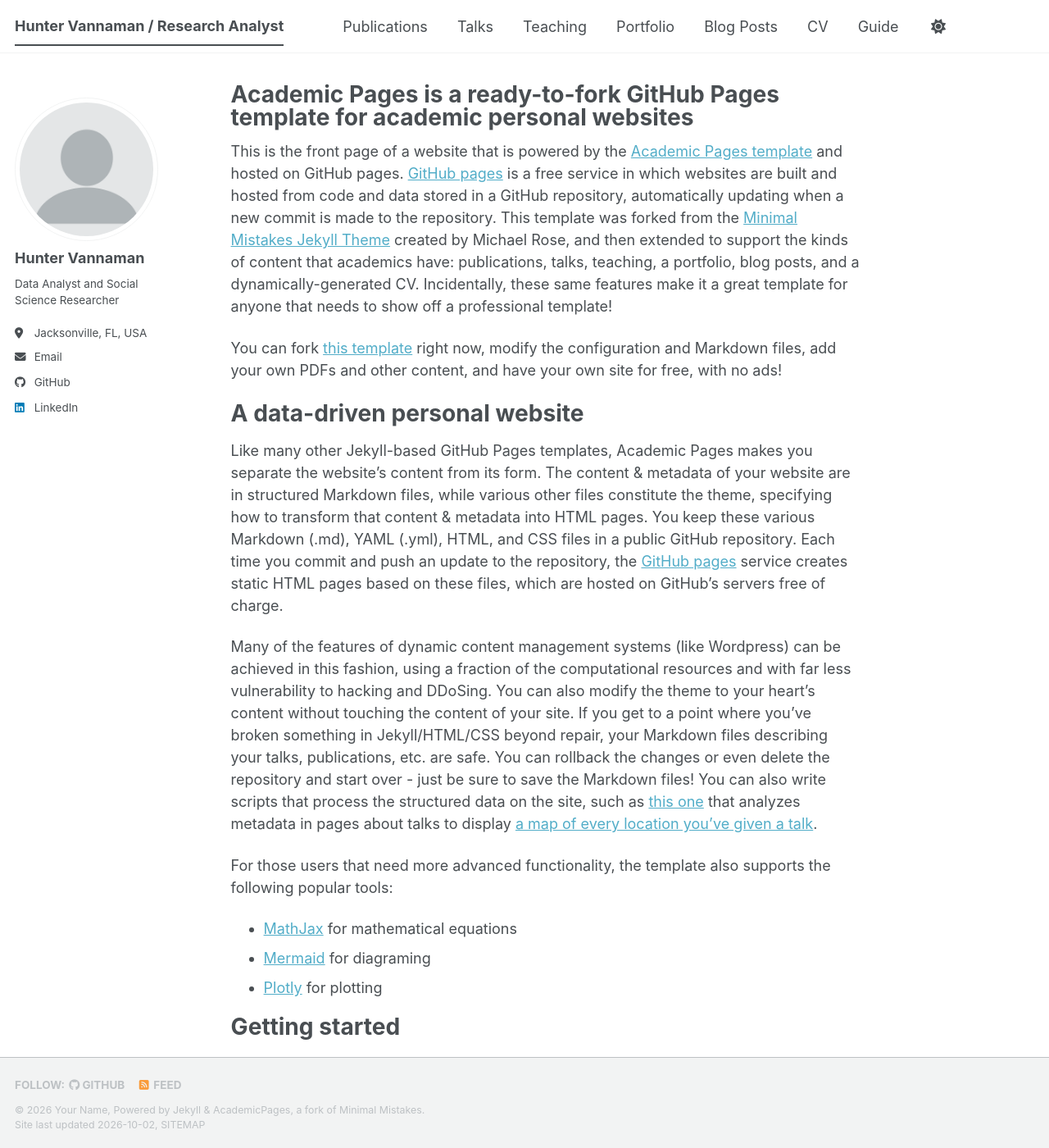
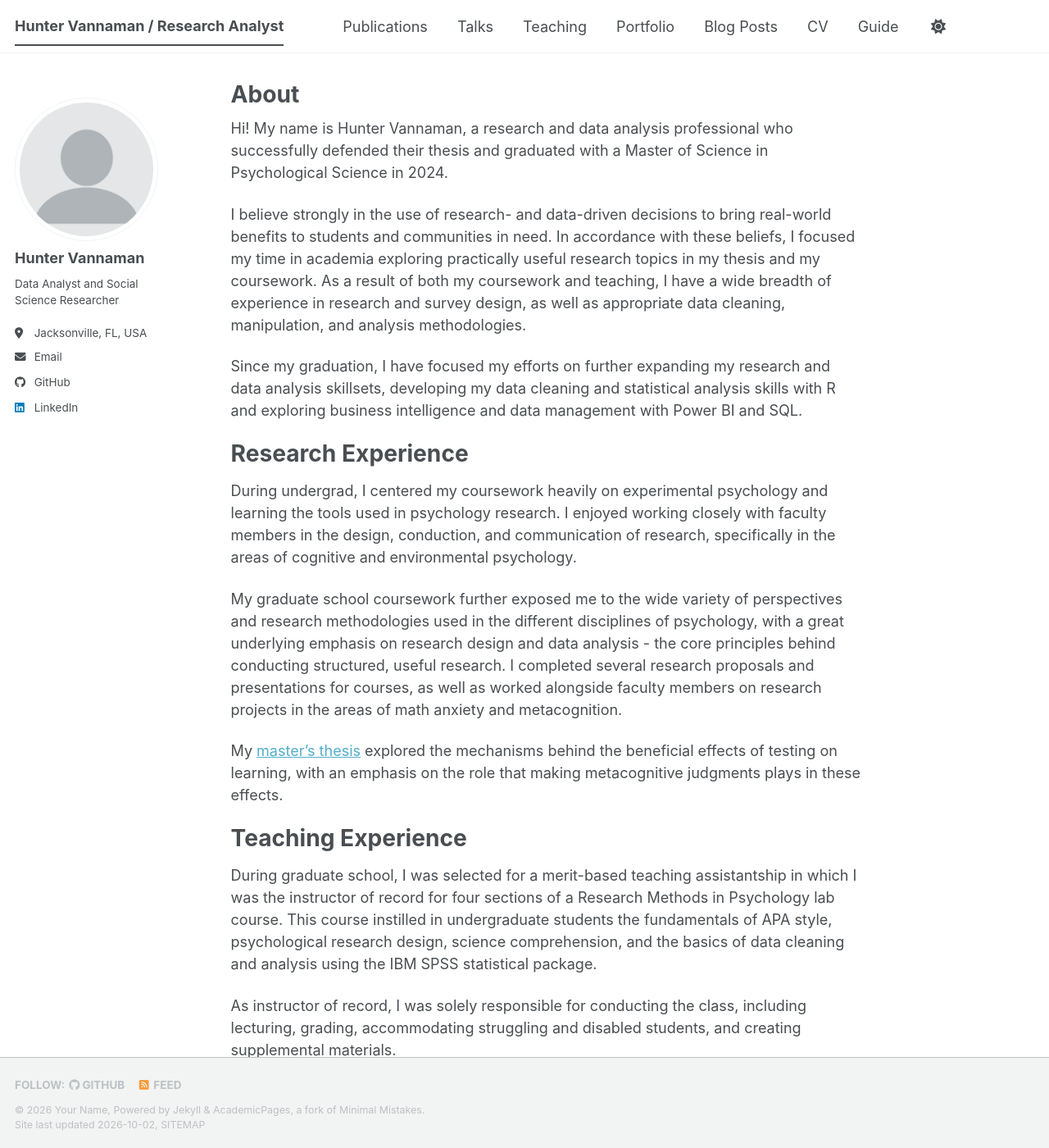
Before and after one commit to huntervannaman/huntervannaman.github.io, a Jekyll site: the page built from _pages/about.md, in a window 1280 px wide and 1400 px high. Shown: the whole window at 82% size. Built offline with Jekyll 4.4.1, drawn with Linux system fonts in a browser that asks for light colours; a style sheet for code colours, icons or effects is not loaded; some of the changed text lies outside the part shown.

Commit message:
Update about.md

```diff
--- a/_pages/about.md
+++ b/_pages/about.md
@@ -1,56 +1,34 @@
 ---
 permalink: /
-title: "Academic Pages is a ready-to-fork GitHub Pages template for academic personal websites"
+title: "About"
 author_profile: true
 redirect_from:
   - /about/
   - /about.html
 ---
 
-This is the front page of a website that is powered by the [Academic Pages template](https://github.com/academicpages/academicpages.github.io) and hosted on GitHub pages. [GitHub pages](https://pages.github.com) is a free service in which websites are built and hosted from code and data stored in a GitHub repository, automatically updating when a new commit is made to the repository. This template was forked from the [Minimal Mistakes Jekyll Theme](https://mmistakes.github.io/minimal-mistakes/) created by Michael Rose, and then extended to support the kinds of content that academics have: publications, talks, teaching, a portfolio, blog posts, and a dynamically-generated CV. Incidentally, these same features make it a great template for anyone that needs to show off a professional template!
+Hi! My name is Hunter Vannaman, a research and data analysis professional who successfully defended their thesis and graduated with a Master of Science in Psychological Science in 2024.
 
- You can fork [this template](https://github.com/academicpages/academicpages.github.io) right now, modify the configuration and Markdown files, add your own PDFs and other content, and have your own site for free, with no ads!
+I believe strongly in the use of research- and data-driven decisions to bring real-world benefits to students and communities in need. In accordance with these beliefs, I focused my time in academia exploring practically useful research topics in my thesis and my coursework. As a result of both my coursework and teaching, I have a wide breadth of experience in research and survey design, as well as appropriate data cleaning, manipulation, and analysis methodologies.
 
-A data-driven personal website
+Since my graduation, I have focused my efforts on further expanding my research and data analysis skillsets, developing my data cleaning and statistical analysis skills with R and exploring business intelligence and data management with Power BI and SQL.
+
+Research Experience
 ======
-Like many other Jekyll-based GitHub Pages templates, Academic Pages makes you separate the website's content from its form. The content & metadata of your website are in structured Markdown files, while various other files constitute the theme, specifying how to transform that content & metadata into HTML pages. You keep these various Markdown (.md), YAML (.yml), HTML, and CSS files in a public GitHub repository. Each time you commit and push an update to the repository, the [GitHub pages](https://pages.github.com/) service creates static HTML pages based on these files, which are hosted on GitHub's servers free of charge.
+During undergrad, I centered my coursework heavily on experimental psychology and learning the tools used in psychology research. I enjoyed working closely with faculty members in the design, conduction, and communication of research, specifically in the areas of cognitive and environmental psychology.
 
-Many of the features of dynamic content management systems (like Wordpress) can be achieved in this fashion, using a fraction of the computational resources and with far less vulnerability to hacking and DDoSing. You can also modify the theme to your heart's content without touching the content of your site. If you get to a point where you've broken something in Jekyll/HTML/CSS beyond repair, your Markdown files describing your talks, publications, etc. are safe. You can rollback the changes or even delete the repository and start over - just be sure to save the Markdown files! You can also write scripts that process the structured data on the site, such as [this one](https://github.com/academicpages/academicpages.github.io/blob/master/talkmap.ipynb) that analyzes metadata in pages about talks to display [a map of every location you've given a talk](https://academicpages.github.io/talkmap.html).
+My graduate school coursework further exposed me to the wide variety of perspectives and research methodologies used in the different disciplines of psychology, with a great underlying emphasis on research design and data analysis - the core principles behind conducting structured, useful research. I completed several research proposals and presentations for courses, as well as worked alongside faculty members on research projects in the areas of math anxiety and metacognition.
 
-For those users that need more advanced functionality, the template also supports the following popular tools:
-- [MathJax](https://www.mathjax.org/) for mathematical equations
-- [Mermaid](https://mermaid.js.org/) for diagraming
-- [Plotly](https://plotly.com/javascript/) for plotting
+My [master's thesis](https://digitalcommons.unf.edu/etd/1267/) explored the mechanisms behind the beneficial effects of testing on learning, with an emphasis on the role that making metacognitive judgments plays in these effects.
 
-Getting started
+Teaching Experience
 ======
-1. Register a GitHub account if you don't have one and confirm your e-mail (required!)
-1. Fork [this template](https://github.com/academicpages/academicpages.github.io) by clicking the "Use this template" button in the top right.
-1. Go to the repository's settings (rightmost item in the tabs that start with "Code", should be below "Unwatch"). Rename the repository "[your GitHub username].github.io", which will also be your website's URL.
-1. Set site-wide configuration and create content & metadata (see below -- also see [this set of diffs](https://archive.is/3TPas) showing what files were changed to set up [an example site](https://getorg-testacct.github.io) for a user with the username "getorg-testacct")
-1. Upload any files (like PDFs, .zip files, etc.) to the files/ directory. They will appear at https://[your GitHub username].github.io/files/example.pdf.
-1. Check status by going to the repository settings, in the "GitHub pages" section
+During graduate school, I was selected for a merit-based teaching assistantship in which I was the instructor of record for four sections of a Research Methods in Psychology lab course. This course instilled in undergraduate students the fundamentals of APA style, psychological research design, science comprehension, and the basics of data cleaning and analysis using the IBM SPSS statistical package.
 
-Site-wide configuration
-------
-The main configuration file for the site is in the base directory in [_config.yml](https://github.com/academicpages/academicpages.github.io/blob/master/_config.yml), which defines the content in the sidebars and other site-wide features. You will need to replace the default variables with ones about yourself and your site's github repository. The configuration file for the top menu is in [_data/navigation.yml](https://github.com/academicpages/academicpages.github.io/blob/master/_data/navigation.yml). For example, if you don't have a portfolio or blog posts, you can remove those items from that navigation.yml file to remove them from the header.
+As instructor of record, I was solely responsible for conducting the class, including lecturing, grading, accommodating struggling and disabled students, and creating supplemental materials.
 
-Create content & metadata
-------
-For site content, there is one Markdown file for each type of content, which are stored in directories like _publications, _talks, _posts, _teaching, or _pages. For example, each talk is a Markdown file in the [_talks directory](https://github.com/academicpages/academicpages.github.io/tree/master/_talks). At the top of each Markdown file is structured data in YAML about the talk, which the theme will parse to do lots of cool stuff. The same structured data about a talk is used to generate the list of talks on the [Talks page](https://academicpages.github.io/talks), each [individual page](https://academicpages.github.io/talks/2012-03-01-talk-1) for specific talks, the talks section for the [CV page](https://academicpages.github.io/cv), and the [map of places you've given a talk](https://academicpages.github.io/talkmap.html) (if you run this [python file](https://github.com/academicpages/academicpages.github.io/blob/master/talkmap.py) or [Jupyter notebook](https://github.com/academicpages/academicpages.github.io/blob/master/talkmap.ipynb), which creates the HTML for the map based on the contents of the _talks directory).
-
-**Markdown generator**
-
-The repository includes [a set of Jupyter notebooks](https://github.com/academicpages/academicpages.github.io/tree/master/markdown_generator
-) that converts a CSV containing structured data about talks or presentations into individual Markdown files that will be properly formatted for the Academic Pages template. The sample CSVs in that directory are the ones I used to create my own personal website at stuartgeiger.com. My usual workflow is that I keep a spreadsheet of my publications and talks, then run the code in these notebooks to generate the Markdown files, then commit and push them to the GitHub repository.
-
-How to edit your site's GitHub repository
-------
-Many people use a git client to create files on their local computer and then push them to GitHub's servers. If you are not familiar with git, you can directly edit these configuration and Markdown files directly in the github.com interface. Navigate to a file (like [this one](https://github.com/academicpages/academicpages.github.io/blob/master/_talks/2012-03-01-talk-1.md) and click the pencil icon in the top right of the content preview (to the right of the "Raw | Blame | History" buttons). You can delete a file by clicking the trashcan icon to the right of the pencil icon. You can also create new files or upload files by navigating to a directory and clicking the "Create new file" or "Upload files" buttons.
-
-Example: editing a Markdown file for a talk
-![Editing a Markdown file for a talk](/images/editing-talk.png)
+My teaching philosophy is to meet students where they are; I seek to cultivate a casual and understanding environment to ensure that students feel comfortable asking questions and nobody feels lost.
 
 For more info
 ------
-More info about configuring Academic Pages can be found in [the guide](https://academicpages.github.io/markdown/), the [growing wiki](https://github.com/academicpages/academicpages.github.io/wiki), and you can always [ask a question on GitHub](https://github.com/academicpages/academicpages.github.io/discussions). The [guides for the Minimal Mistakes theme](https://mmistakes.github.io/minimal-mistakes/docs/configuration/) (which this theme was forked from) might also be helpful.
+Please feel free to explore the tabs at the top of the page. Thank you for visiting!
```
